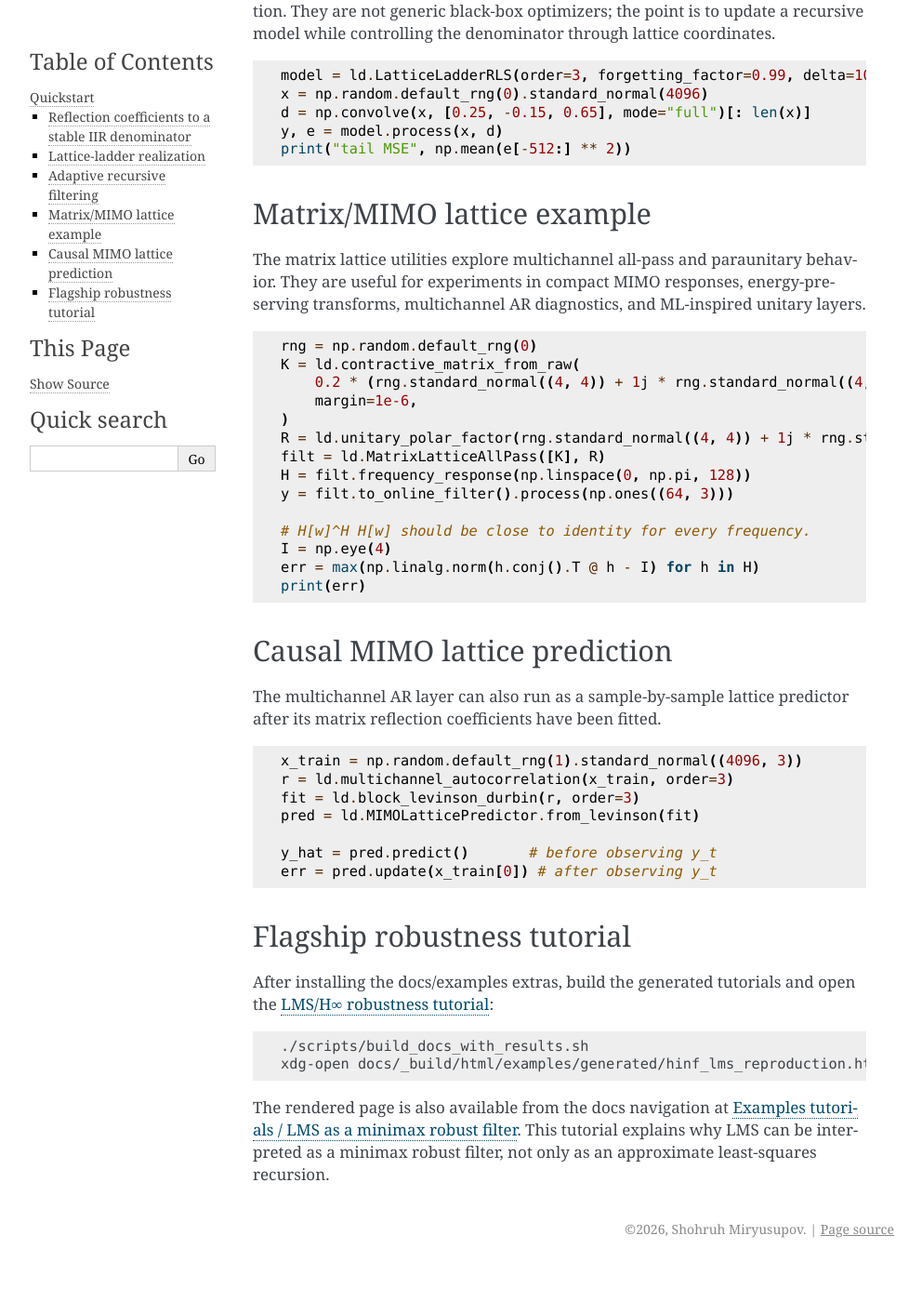
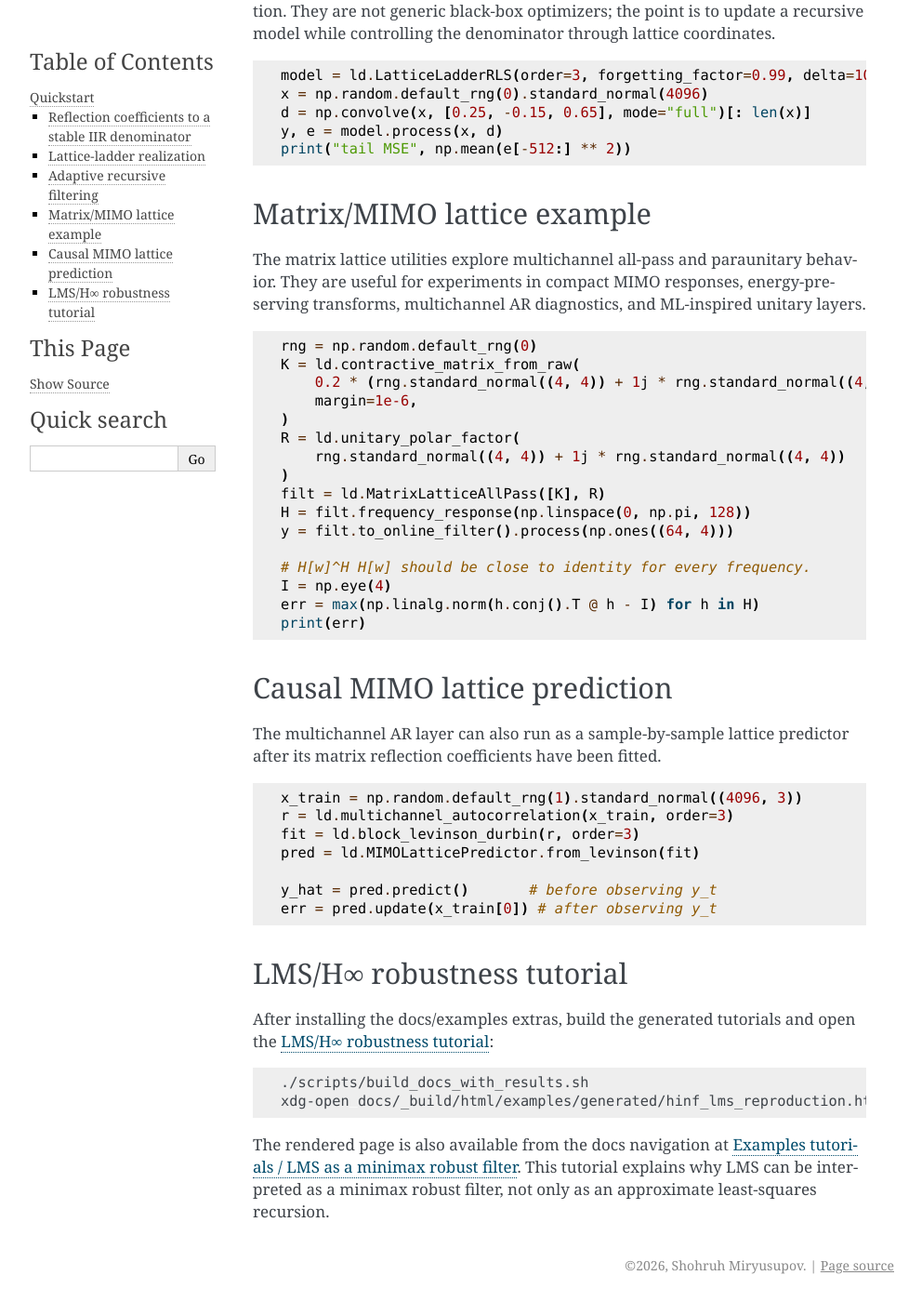
Before and after one commit to smiryusupov/lattice-dsp, a Sphinx documentation site: the page built from docs/quickstart.rst, in a window 1280 px wide and 1400 px high, scrolled down 1064 px. Shown: the whole window at 93% size, without its empty margins (148-1140 px from the left). Built offline with Sphinx 7.4.7, drawn with Linux system fonts in a browser that asks for light colours; before the commit the page ends 2425 px from its top, so only the background shows below that.

Commit message:
Polish quickstart MIMO and robustness wording (#4)

```diff
--- a/docs/quickstart.rst
+++ b/docs/quickstart.rst
@@ -75,10 +75,12 @@ unitary layers.
        0.2 * (rng.standard_normal((4, 4)) + 1j * rng.standard_normal((4, 4))),
        margin=1e-6,
    )
-   R = ld.unitary_polar_factor(rng.standard_normal((4, 4)) + 1j * rng.standard_normal((4, 4)))
+   R = ld.unitary_polar_factor(
+       rng.standard_normal((4, 4)) + 1j * rng.standard_normal((4, 4))
+   )
    filt = ld.MatrixLatticeAllPass([K], R)
    H = filt.frequency_response(np.linspace(0, np.pi, 128))
-   y = filt.to_online_filter().process(np.ones((64, 3)))
+   y = filt.to_online_filter().process(np.ones((64, 4)))
 
    # H[w]^H H[w] should be close to identity for every frequency.
    I = np.eye(4)
@@ -102,8 +104,8 @@ after its matrix reflection coefficients have been fitted.
    y_hat = pred.predict()       # before observing y_t
    err = pred.update(x_train[0]) # after observing y_t
 
-Flagship robustness tutorial
-----------------------------
+LMS/H∞ robustness tutorial
+--------------------------
 
 After installing the docs/examples extras, build the generated tutorials and open
 the :doc:`LMS/H∞ robustness tutorial <examples/generated/hinf_lms_reproduction>`:
```
